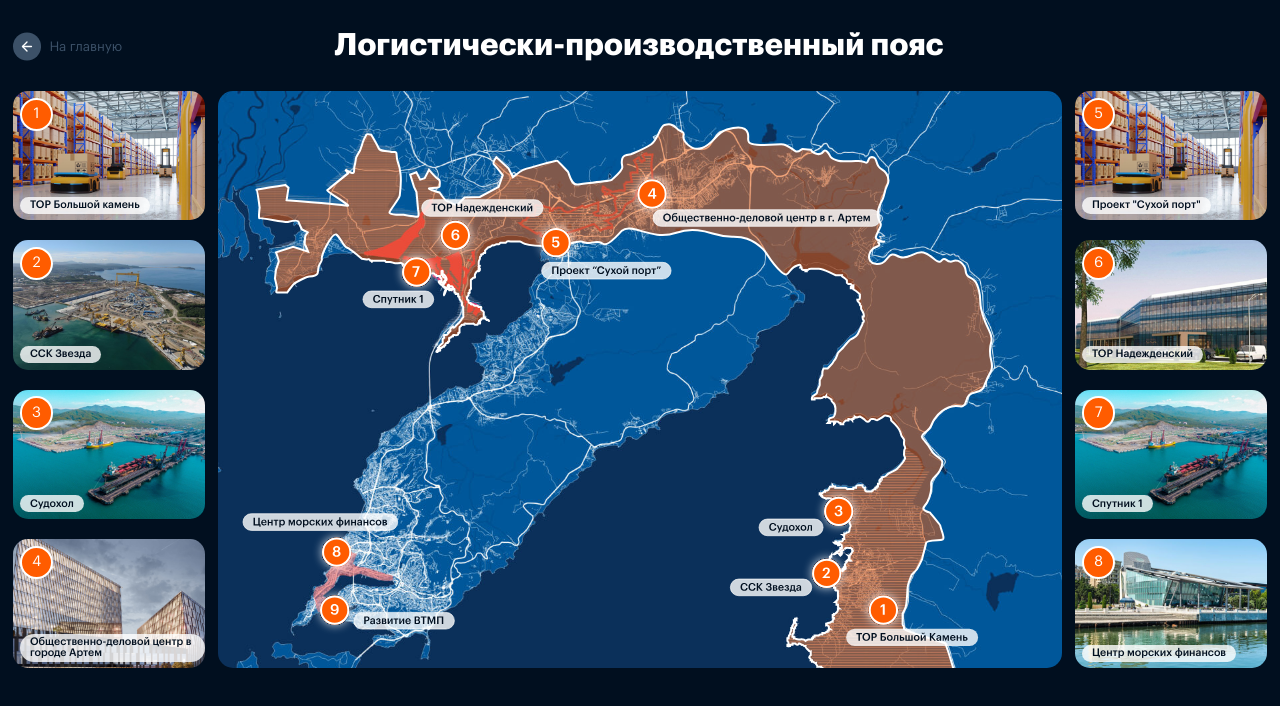
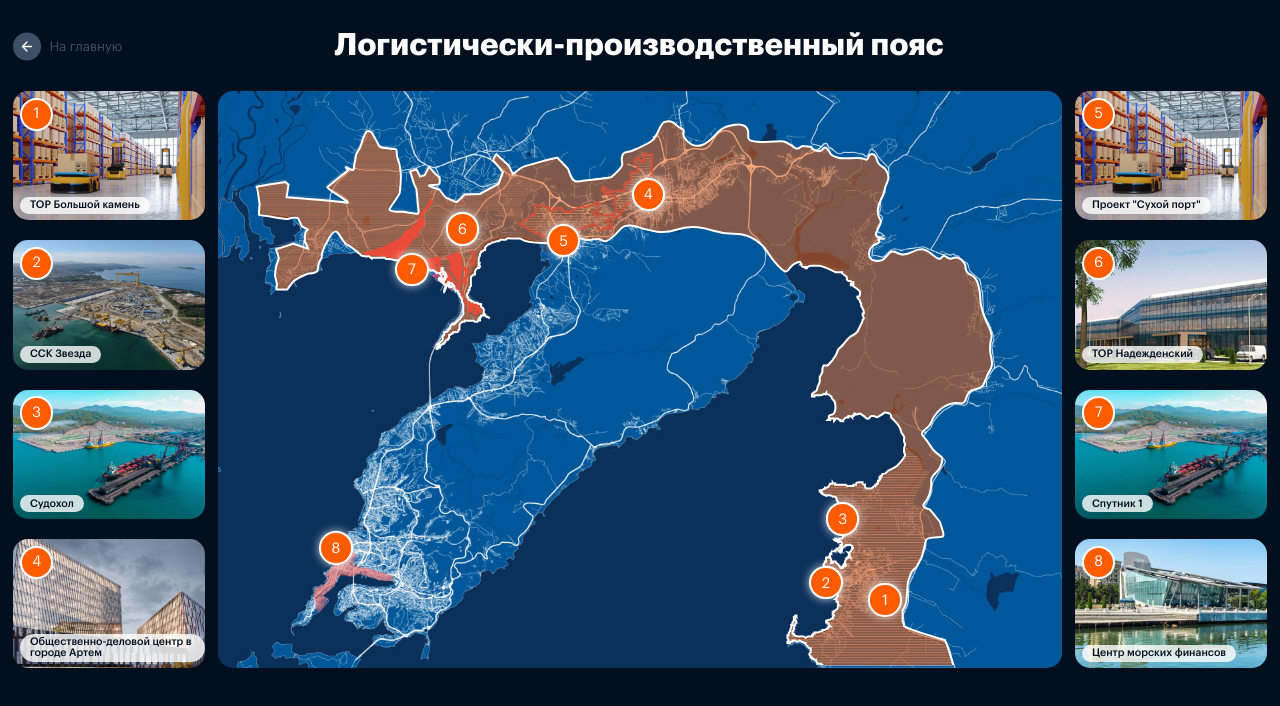
Before and after one commit to ChereponAlex/Vladivostok, a React (Create React App) app: page /cluster/1 in a window 1280 px wide. Shown: the top 706 px of the page. Built offline with nearby package versions, Linux system fonts and the light colour scheme.

Commit message:
marker fix

```diff
--- a/src/index.css
+++ b/src/index.css
@@ -15,6 +15,8 @@ body {
   /* width: 100%;
   height: 100vh; */
   /* overflow: hidden; */
+  max-width: 1920px;
+  max-height: 1080px;
 
 }
 
--- a/src/pages/ItemCluster.jsx
+++ b/src/pages/ItemCluster.jsx
@@ -12,6 +12,8 @@ import { ReactComponent as Background_cluster_1 } from '../images/background_clu
 import { ReactComponent as Left_column_project } from '../images/logistic_left_column_project.svg';
 import { ReactComponent as Right_column_project } from '../images/logistic_right_column_project.svg';
 import { ReactComponent as Map } from '../images/logistic_cluster_1_map.svg';
+// import { ReactComponent as Map } from '../images/Vector.svg';
+
 import dataLogisticProject from '../helper/dataLogisticProject';
 
 // функция под навигацию маркеров на карте
@@ -61,33 +63,14 @@ const ItemCluster = () => {
             return (
                 <>
                     <div className="background_cluster_page" >
-                        {/* <header className='header_container_page_cluster_1'>
-                            <div className='header_btn_back' onClick={() => navigate('/')}>
-                                <Back_btn/>
-                                <div className='header_btn_back_description'>На главную</div>
-                            </div>
-                            <div className='header_cluster_1_name'>Логистически-производственный пояс</div>
-                        </header> */}
-                        {/* <header className='header_logistic_project_4'>
-                            <div className='header_btn_back_container' >
-                                <div className='header_btn_back_cluster' onClick={() => navigate('/')}>
-                                    <Back_btn className='header_icons' />
-                                    <div className='header_btn_back_description'>На главную</div>
-                                </div>
-                                <div className='header_cluster_1_name'>Логистически-производственный пояс</div>
-
-                            </div>
-                        </header> */}
                         <header className='header_cluster_1'>
-                            <div className='header_cluster_logistic_btn_container'  onClick={() => navigate('/')}>
+                            <div className='header_cluster_logistic_btn_container' onClick={() => navigate('/')}>
                                 <Back_btn className='header_cluster_logistic_btn_back' />
                                 <div className='header_cluster_logistic_description_btn'>На главную</div>
                             </div>
+                            <div className='header_description_cluster_logistic'>Логистически-производственный пояс</div>
+                        </header>
 
-                            <div className='header_description_cluster_logistic'>Логистически-производственный пояс</div>
-
-
-                        </header>
                         <main className='main_container'>
 
                             <section className='section' >
@@ -100,6 +83,14 @@ const ItemCluster = () => {
                             </section>
 
                             <section className='section_center'>
+                                {dataLogisticProject.map(marker => {
+                                    return (
+                                        <div key={marker.id} className={`marker_map_logistic position_marker_${marker.id}`} onClick={() => navigate(`/cluster/${marker.id}/project/${marker.id}`)}>
+                                            <div className={`number_marker`}>{marker.id}</div>
+                                            {/* <div className='description_marker'></div> */}
+                                        </div>
+                                    )
+                                })}
                                 <Map className='centered-map' />
                             </section>
 
--- a/src/styles/cluster_1_grid.css
+++ b/src/styles/cluster_1_grid.css
@@ -161,6 +161,7 @@
 }
 
 .section_center {
+    position: relative;
     background: url('../images/test.jpg') no-repeat center;
     background-size: 100% 100%;
     border-radius: 15px;
@@ -169,7 +170,7 @@
 
 .centered-map {
     position: relative;
-    top: 5px;
+    top: 2px;
     right: 0px;
     /* width: 100%; */
     /* height: 100%; */
@@ -243,3 +244,71 @@
 
 
 }
+
+.marker_map_logistic {
+    cursor: pointer;
+    display: inline-block;
+    color: white;
+    text-align: center;
+    border-radius: 50%;
+    /* padding: .4em .75em; */
+    background: #FF5C00;
+    border: 0.20vw solid #FFFFFF;
+    box-shadow: 0px 0px 0.78vw rgba(255, 255, 255, 0.75);
+    z-index: 22;
+    width: 2.29vw;
+    height: 2.29vw;
+}
+
+.number_marker{
+    position: absolute;
+    left: 50%;
+    top: 50%;
+    transform: translate(-50%, -50%);
+    font-family: 'Graphik LC Web';
+    font-style: normal;
+    font-weight: 400;
+    font-size: 1.15vw;
+    /* line-height: 1.15vw;  */
+    color: #FFFFFF;
+}
+.position_marker_1{
+    position: absolute;
+    right: 19%;
+    bottom: 9%;
+}
+.position_marker_2{
+    position: absolute;
+    right: 26%;
+    bottom: 12%;
+}
+.position_marker_3{
+    position: absolute;
+    right: 24%;
+    bottom: 23%;
+}
+.position_marker_4{
+    position: absolute;
+    top: 15%;
+    left: 49%;
+}
+.position_marker_5{
+    position: absolute;
+    top: 23%;
+    left: 39%;
+}
+.position_marker_6{
+    position: absolute;
+    top: 21%;
+    left: 27%;
+}
+.position_marker_7{
+    position: absolute;
+    top: 28%;
+    left: 21%;
+}
+.position_marker_8{
+    position: absolute;
+    bottom: 18%;
+    left: 12%;
+}
```
Also changed, not shown: src/images/Vector.svg (added), src/images/logistic_cluster_1_map.svg.
